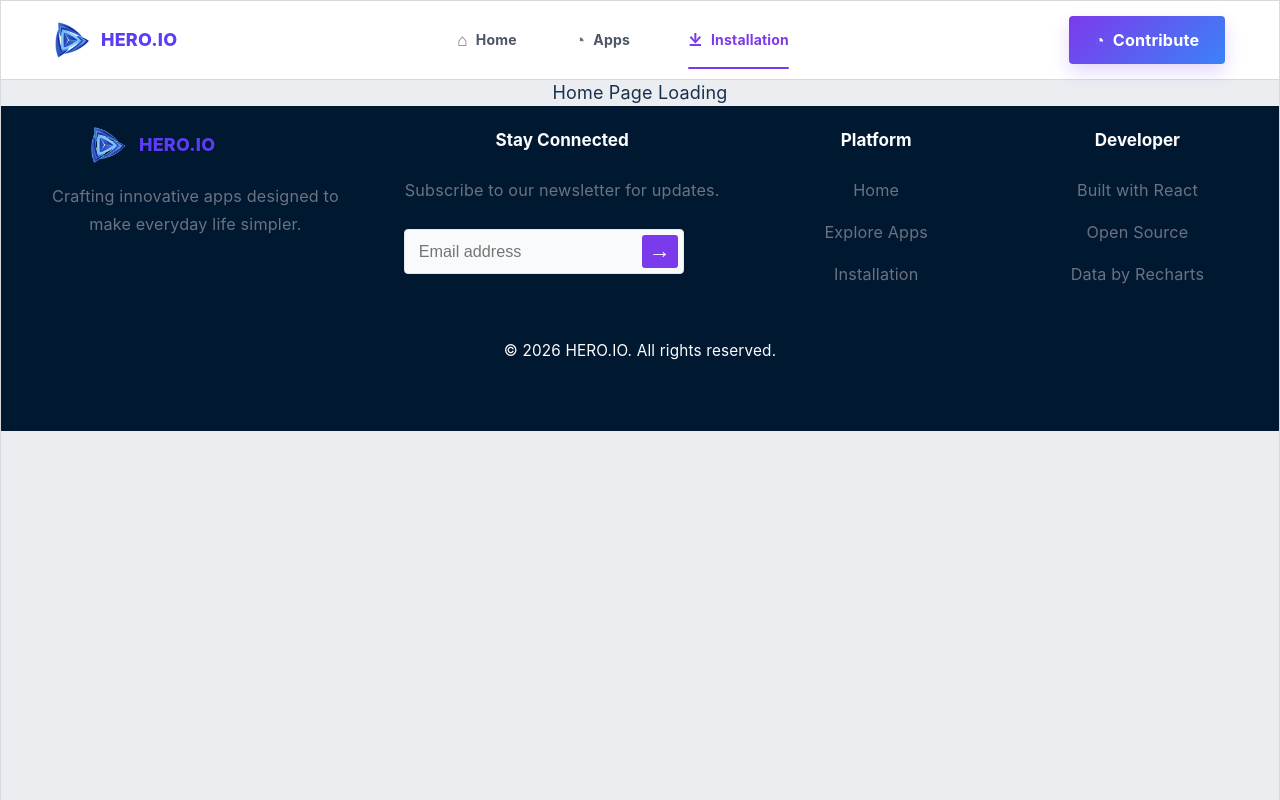
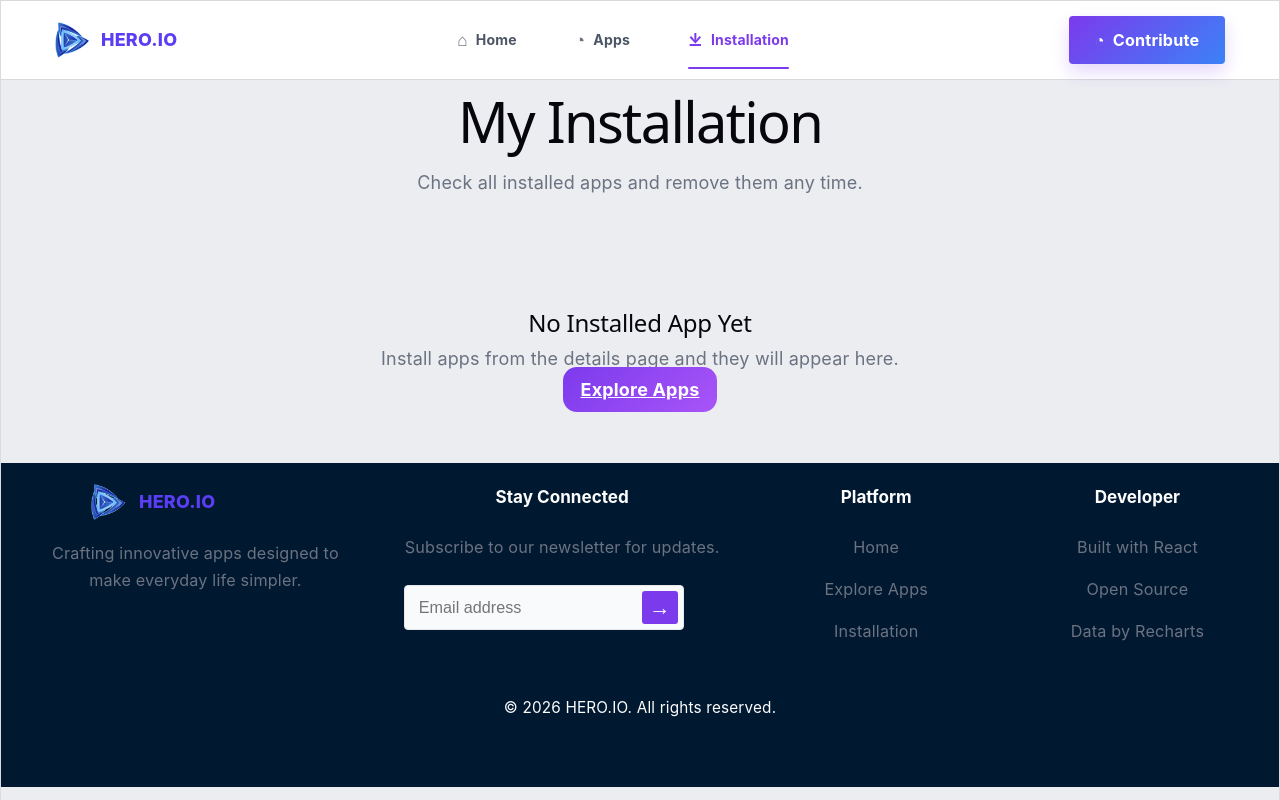
Before and after one commit to Tawseef-Taher-19/hero-IO, a React (Vite) app: page /installation in a window 1280 px wide. Built offline with nearby package versions, Linux system fonts and the light colour scheme.

Commit message:
feat: create my installation page with uninstall feature, localStorage sync, and toast

```diff
--- a/src/index.css
+++ b/src/index.css
@@ -1155,19 +1155,20 @@ div.show-all-wrap{
   flex-wrap: wrap;
   gap: 14px;
   margin-bottom: 20px;
-  margin-left: 3rem;
+  /* margin-left: 3rem; */
   color: #cbd5e1;
 }
 
 .chart-wrap {
   width: 90%;
   height: 360px;
-  margin-left: 3rem;
+  margin-left: 2rem;
 }
 
 .description {
   line-height: 1.75;
-  color: #dbeafe;
+  color: gray;
+  margin-bottom: 3rem;
 }
 
 /* Mobile Responsiveness */
--- a/src/pages/Installation.jsx
+++ b/src/pages/Installation.jsx
@@ -1,4 +1,85 @@
-const Home = () => {
-  return <div>Home Page Loading</div>;
+import { useEffect, useState } from "react";
+import { Link } from "react-router-dom";
+import toast from "react-hot-toast";
+import { getInstalledApps, uninstallApp } from "../utils/localStorage";
+
+const formatDownloads = (value) => {
+  if (value >= 1000000000) return `${(value / 1000000000).toFixed(1)}B+`;
+  if (value >= 1000000) return `${(value / 1000000).toFixed(1)}M+`;
+  return `${(value / 1000).toFixed(1)}K+`;
 };
-export default Home;
+
+const Installation = () => {
+  const [installedApps, setInstalledApps] = useState([]);
+
+  // Load installed apps from localStorage on component mount
+  useEffect(() => {
+    setInstalledApps(getInstalledApps());
+  }, []);
+
+  const handleUninstall = (app) => {
+    // Remove from storage and get updated list
+    const updated = uninstallApp(app.id);
+    // Update local state to trigger re-render
+    setInstalledApps(updated);
+    toast.success(`${app.title} uninstalled from your device.`);
+  };
+
+  return (
+    <section className="section-block">
+      <div className="title-box card">
+        <h1>My Installation</h1>
+        <p className="muted">
+          Check all installed apps and remove them any time.
+        </p>
+      </div>
+
+      {installedApps.length ? (
+        <div className="apps-grid">
+          {installedApps.map((app) => (
+            <div className="card app-card" key={app.id}>
+              <div className="app-thumb">
+                <img src={app.image} alt={app.title} />
+              </div>
+              <div className="app-info">
+                <h3>{app.title}</h3>
+                <p className="muted">{app.companyName}</p>
+                <div className="app-meta">
+                  <span className="meta-pill">
+                    <span className="meta-icon">⬇</span>
+                    {formatDownloads(app.downloads)}
+                  </span>
+                  <span className="meta-pill">
+                    <span className="meta-icon">⭐</span>
+                    {app.ratingAvg}
+                  </span>
+                </div>
+              </div>
+              {/* Uninstall Button with tactile feedback */}
+              <button
+                className="btn btn-danger"
+                onClick={() => handleUninstall(app)}
+                style={{ marginTop: '15px', width: '100%' }}
+              >
+                Uninstall
+              </button>
+            </div>
+          ))}
+        </div>
+      ) : (
+        /* Empty State */
+        <div className="center-box card">
+          <h2>No Installed App Yet</h2>
+          <p className="muted">
+            Install apps from the details page and they will appear here.
+          </p>
+          <Link to="/apps" className="btn" style={{ marginTop: '20px' }}>
+            Explore Apps
+          </Link>
+        </div>
+      )}
+    </section>
+  );
+};
+
+export default Installation;
```
